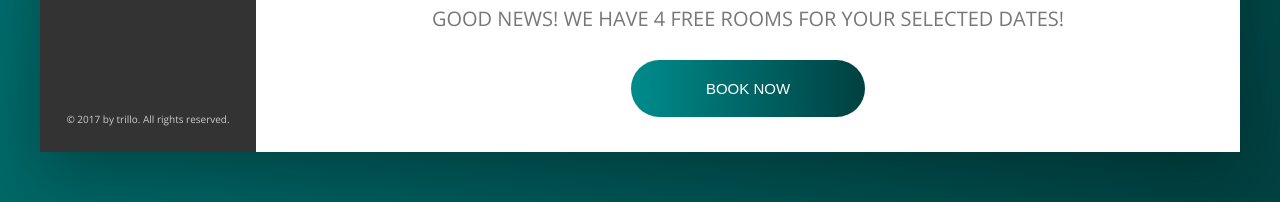
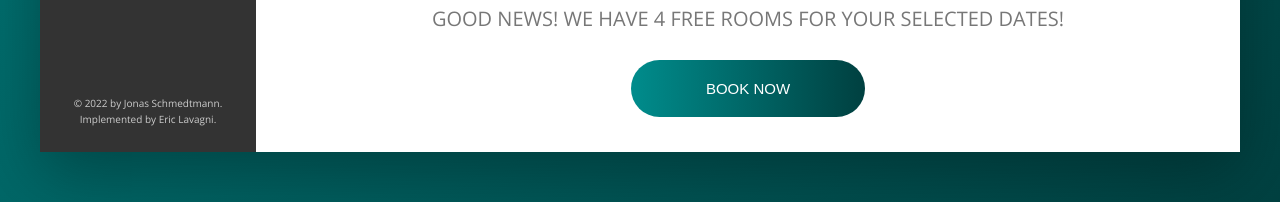
Before and after one commit to elavagni/Trillo, a website: page index.html in a window 1280 px wide. Shown: the part 1207-1409 px from the top of the page. Drawn offline with nearby package versions, Linux system fonts and the light colour scheme.

Commit message:
Update packages

```diff
--- a/index.html
+++ b/index.html
@@ -77,7 +77,7 @@
                             </a>
                         </li>
                     </ul>
-                    <div class="legal">&copy 2017 by trillo.  All rights reserved.</div>
+                    <div class="legal">&copy 2022 by Jonas Schmedtmann. Implemented by Eric Lavagni.</div>
                 </nav>
                 <main class="hotel-view">
                     <div class="gallery">
```
Also changed, not shown: package.json (+4 -4 lines), 1 other file.
